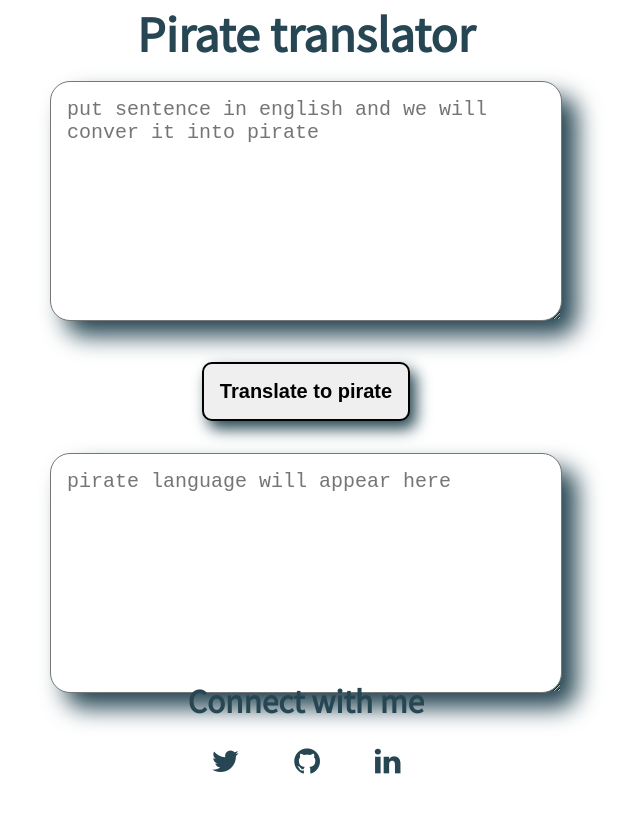
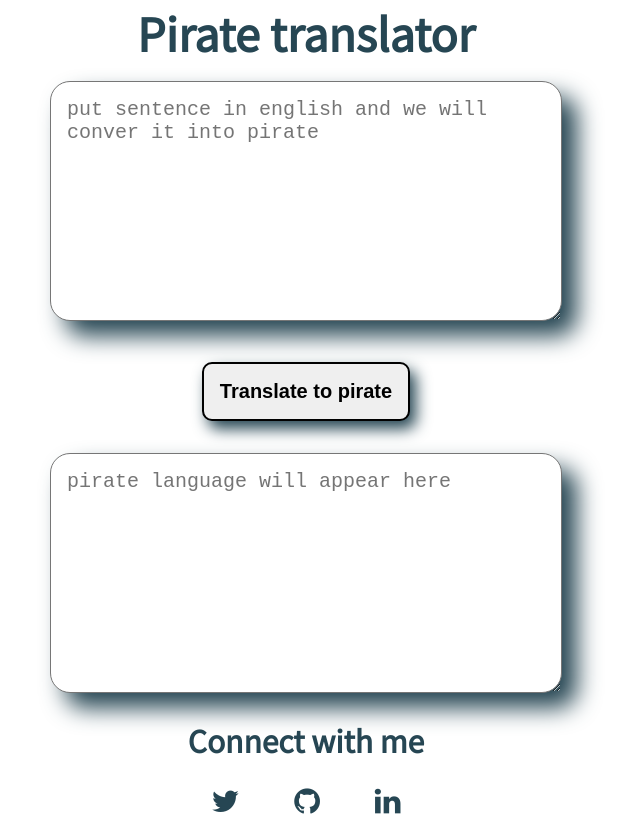
Before and after one commit to anandkumarcoder/mark7, a plain HTML site: page index.html in a window 1280 px wide. Shown: the whole page, without its empty margins (334-974 px from the left). Before the commit the page ends 800 px from the top, so only its background shows below. Drawn offline with Linux system fonts and the light colour scheme.

Commit message:
footer fixed

```diff
--- a/style.css
+++ b/style.css
@@ -4,6 +4,10 @@
     --primary-color:#264653;
 }
 
+
+html{
+    height: 100%;
+}
 
 
 
@@ -18,6 +22,9 @@ body{
     text-align: center;
     font-family: 'Noto Sans SC', sans-serif;
     color: var(--primary-color);
+    min-height: 100%;
+    display: flex;
+    flex-direction: column;
 }
 
 
@@ -47,7 +54,7 @@ textarea{
     border-radius: 10px;
     font-size:20px;
     font-weight: 600;
-    background-color: ;
+
 
 
 
@@ -58,9 +65,8 @@ textarea{
 
 /* footer */
 footer{
-    margin-top: 2rem;
-    position: fixed;
-    bottom: 0;
+    margin-top: auto;
+
 
     width: 100%;
     text-align: center;
```
